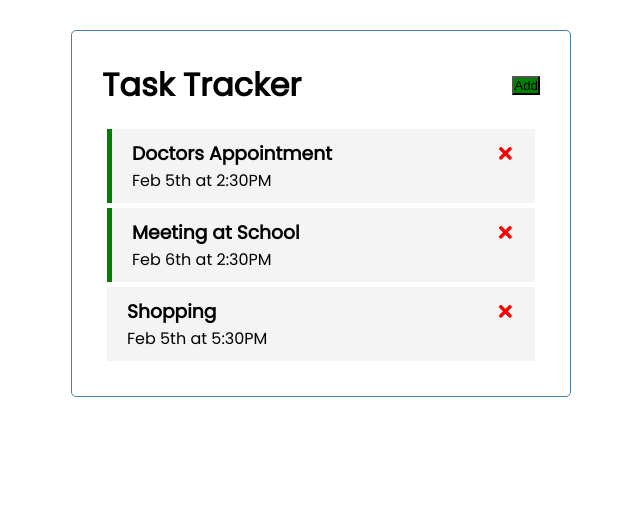
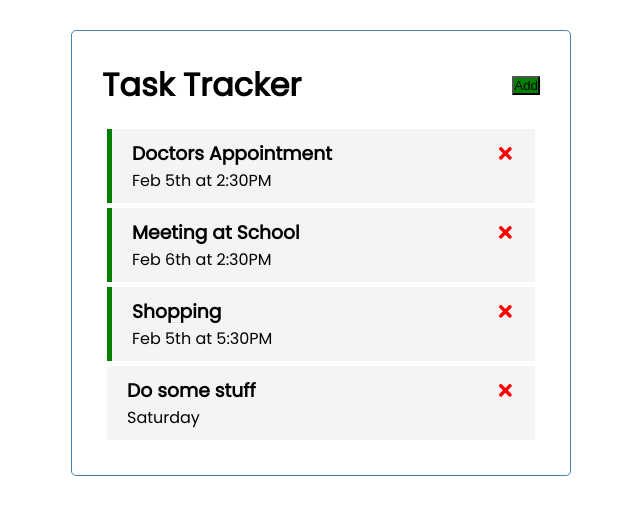
Before and after one commit to shreyansjain1407/RESTful-React-App, a React (Create React App) app: page / in a window 1280 px wide. Shown: the top 514 px of the page, without its empty margins (319-959 px from the left). Built offline with nearby package versions, Linux system fonts and the light colour scheme; data requests are answered from the project's data file.

Commit message:
RESTfulness added

```diff
--- a/db.json
+++ b/db.json
@@ -1,19 +1,28 @@
 {
-  "posts": [
+  "tasks": [
     {
-      "id": 1,
-      "title": "json-server",
-      "author": "typicode"
+      "id": "1",
+      "text": "Doctors Appointment",
+      "day": "Feb 5th at 2:30PM",
+      "reminder": "true"
+    },
+    {
+      "id": "2",
+      "text": "Meeting at School",
+      "day": "Feb 6th at 2:30PM",
+      "reminder": "true"
+    },
+    {
+      "id": "3",
+      "text": "Shopping",
+      "day": "Feb 5th at 5:30PM",
+      "reminder": "false"
+    },
+    {
+      "text": "Do some stuff",
+      "day": "Saturday",
+      "reminder": false,
+      "id": "B8hwQdc"
     }
-  ],
-  "comments": [
-    {
-      "id": 1,
-      "body": "some comment",
-      "postId": 1
-    }
-  ],
-  "profile": {
-    "name": "typicode"
-  }
+  ]
 }
--- a/src/App.js
+++ b/src/App.js
@@ -1,6 +1,6 @@
 // import logo from './logo.svg';
 // import './App.css';
-import { useState } from 'react'
+import { useState, useEffect } from 'react'
 import Header from "./components/Header";
 import Tasks from "./components/Tasks";
 import AddTask from "./components/AddTask";
@@ -9,44 +9,72 @@ const App = () => {
     //State is immutable data and cannot be edited directly but
     //setTasks[...tasks, {Do what you need here}]
     const [showAdd, setShowAdd] = useState(false)
-    const [tasks, setTasks] = useState([
-        {
-            id: 1,
-            text: 'Doctors Appointment',
-            day: 'Feb 5th at 2:30PM',
-            reminder: true,
-        },
-        {
-            id: 2,
-            text: 'Meeting at School',
-            day: 'Feb 6th at 2:30PM',
-            reminder: true,
-        },
-        {
-            id: 3,
-            text: 'Shopping',
-            day: 'Feb 5th at 5:30PM',
-            reminder: false,
-        },
-    ])
+    const [tasks, setTasks] = useState([])
+    useEffect(() => {
+        const getTasks = async () => {
+            const tasksFromServer = await fetchTasks()
+            setTasks(tasksFromServer)
+        }
+        getTasks()
+    }, [])
+
+    //Fetch Tasks
+    const fetchTasks = async () => {
+        const response = await fetch('http://localhost:5000/tasks')
+        const data = await response.json()
+
+        // console.log(data)
+        return data
+    }
+
+    //Fetch Task
+    const fetchTask = async (id) => {
+        const response = await fetch(`http://localhost:5000/tasks/${id}`)
+        const data = await response.json()
+
+        // console.log(data)
+        return data
+    }
 
     //Adding a task
-    const addTask = (task) => {
+    const addTask = async (task) => {
+        const res = await fetch(`http://localhost:5000/tasks`,{
+            method: 'POST',
+            headers: {
+                'Content-type': 'application/json'
+            },
+            body: JSON.stringify(task)
+        })
+
+        const data = await res.json()
+        setTasks([...tasks, data])
         // console.log(task)
-        const id = Math.floor(Math.random() * 10000) +1
-        const newTask = {id, ...task}
-        setTasks([...tasks, newTask])
+        // const id = Math.floor(Math.random() * 10000) +1
+        // const newTask = {id, ...task}
+        // setTasks([...tasks, newTask])
     }
 
     //Delete Task
-    const deleteTask = (id) => {
+    const deleteTask = async (id) => {
         // console.log('delete',id)
+        await fetch(`http://localhost:5000/tasks/${id}`, {method: 'DELETE'})
         setTasks(tasks.filter((task) => task.id !== id))
     }
 
     //Toggle Reminder
-    const setReminder = (id) => {
+    const setReminder = async (id) => {
+        const taskToToggle = await fetchTask(id)
+        const updTask = {...taskToToggle, reminder: !taskToToggle.reminder}
         // console.log('setReminder', id)
+        const res = await fetch(`http://localhost:5000/tasks/${id}`, {
+            method: 'PUT',
+            headers: {
+                'Content-type': 'application/json'
+            },
+            body: JSON.stringify(updTask)
+        })
+
+        const data = await res.json()
         setTasks(
             tasks.map((task) => task.id === id ?
             { ...task, reminder: !task.reminder}
```
